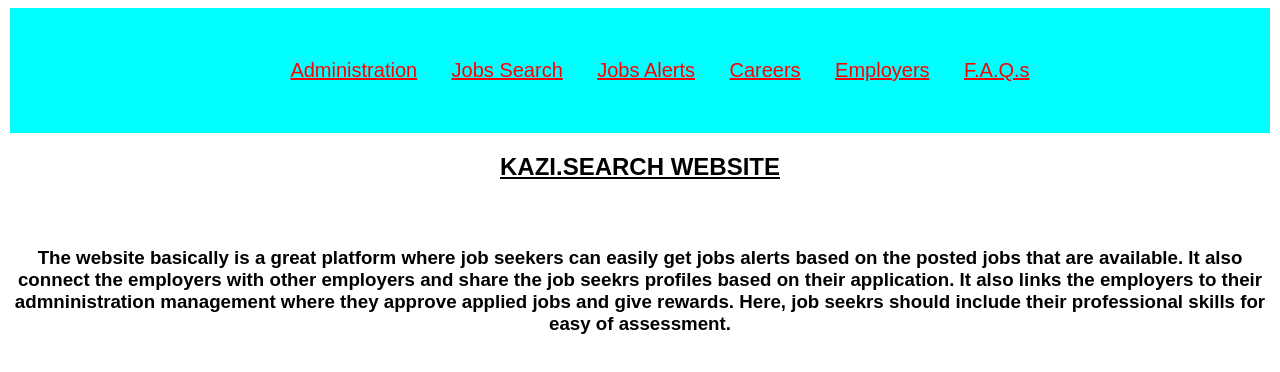
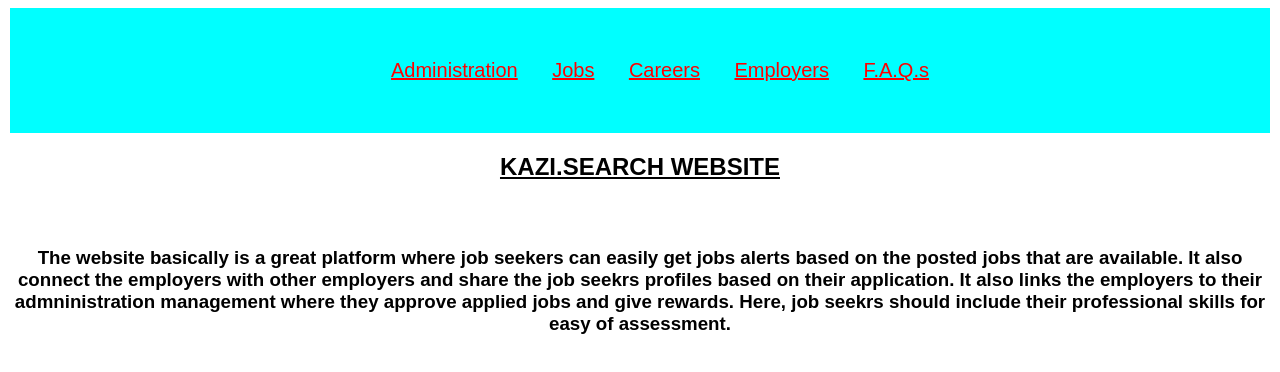
Before and after one commit to Felistus-Chemutai/Kazi-Search, a plain HTML site: page index.html in a window 1280 px wide. Drawn offline with Linux system fonts and the light colour scheme.

Commit message:
Update index.html

```diff
--- a/index.html
+++ b/index.html
@@ -10,8 +10,7 @@
 <div class="nav">
 <ul>
 <li><a href="admin.html"> Administration</a></li>
-<li><a href="jobs.html">Jobs Search</a></li>
-<li><a href="jobs_alert.html"> Jobs Alerts</a></li>
+<li><a href="jobs.html">Jobs</a></li>
 <li><a href="careers.html"> Careers</a></li>
 <li><a href="employers.html"> Employers</a></li>
 <li><a href="faqs.html"> F.A.Q.s</a></li>
```
